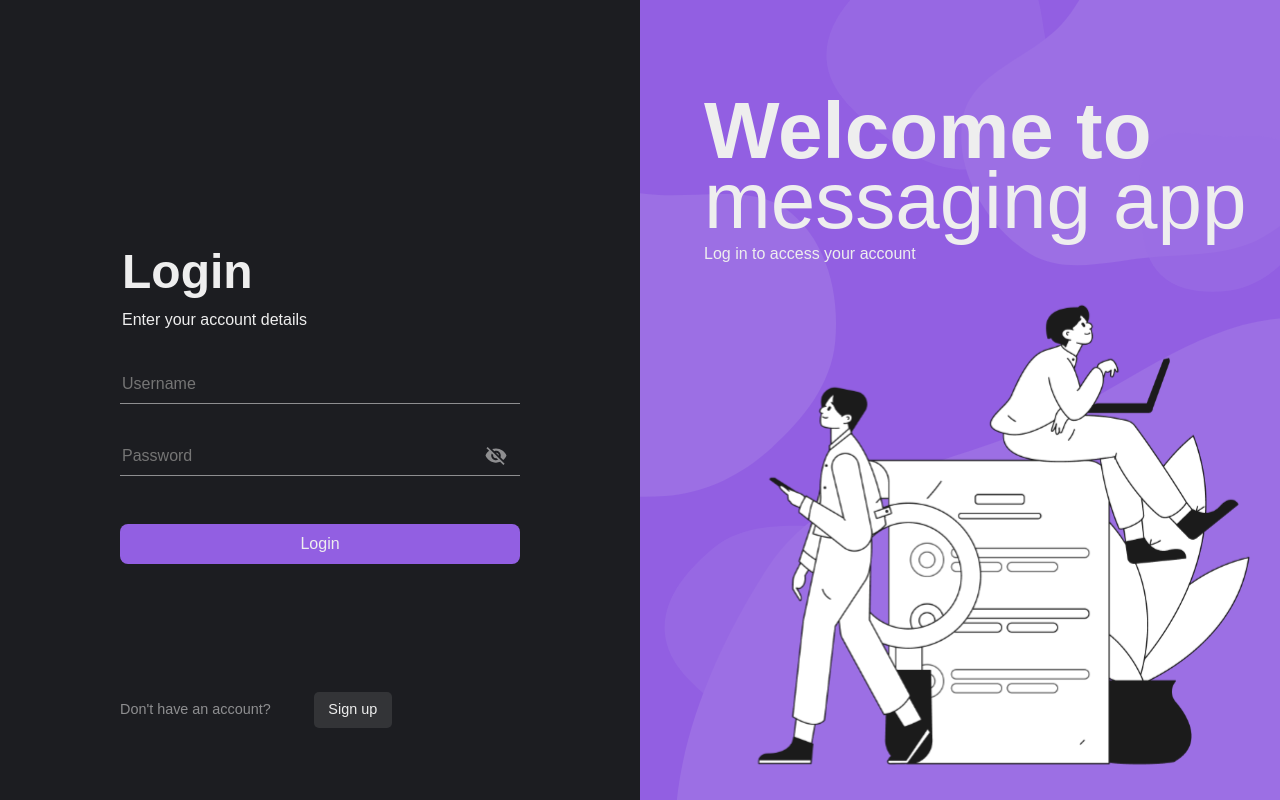
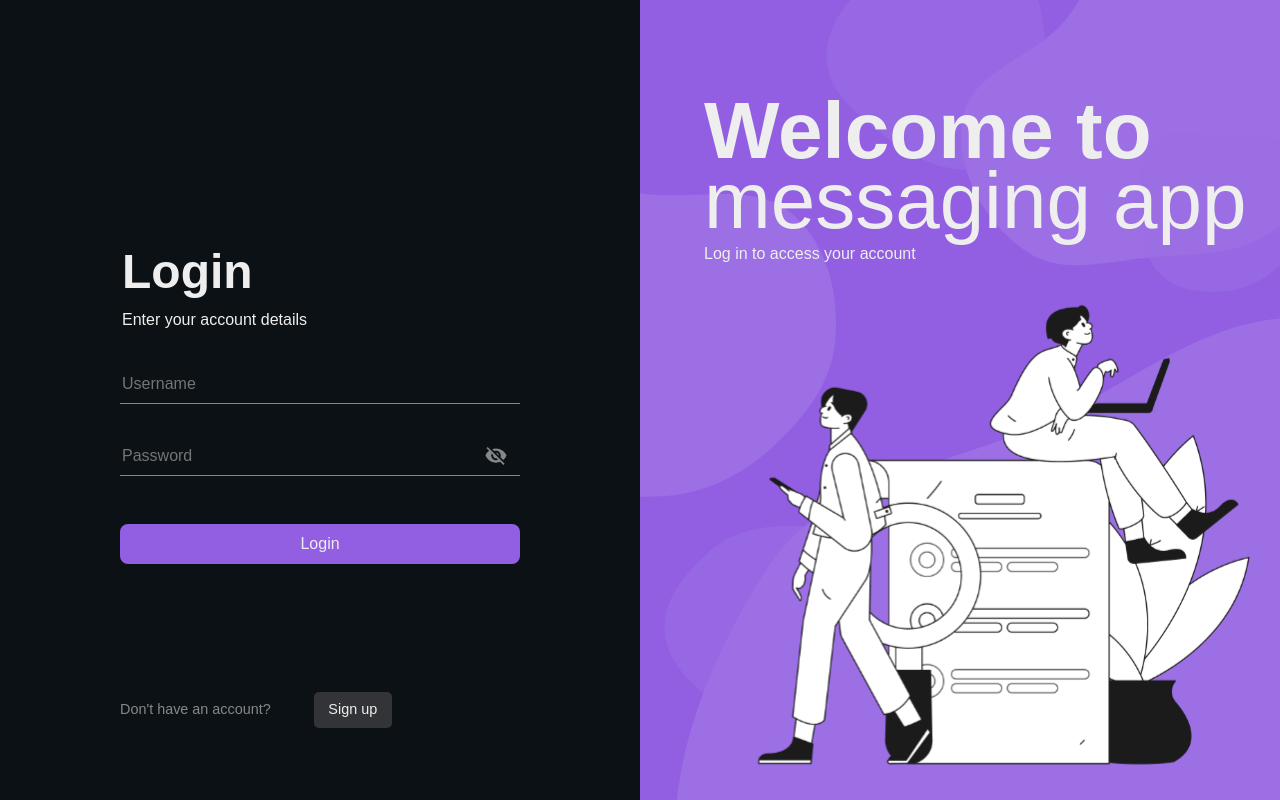
Before and after one commit to SkyMarsh14/messaging-app, a React (Vite) app in the folder frontend/: page /login in a window 1280 px wide. Built offline with nearby package versions, Linux system fonts and the light colour scheme.

Commit message:
improve dark theme styling

```diff
--- a/frontend/src/assets/darkTheme.js
+++ b/frontend/src/assets/darkTheme.js
@@ -1,6 +1,6 @@
 const darkTheme = {
   primaryTextColor: "#eee",
-  primaryBgColor: "#1C1d21",
+  primaryBgColor: "#0B1114",
   lightTextColor: " rgba(255, 255, 255, 0.5)",
   lightBgColor: "#bfbfbfff",
   linkBlueColor: "#85A1FF",
@@ -16,5 +16,6 @@ const darkTheme = {
   receivedChatBubble: "gray",
   scrollBarColor: "dark",
   scrollBarBgColor: "#555",
+  borderElementSeparator: "1px rgb(38, 38, 38) solid",
 };
 export default darkTheme;
--- a/frontend/src/components/ChatPane.jsx
+++ b/frontend/src/components/ChatPane.jsx
@@ -5,11 +5,12 @@ import BottomChatElement from "./BottomChatElement";
 import Messages from "./Messages";
 import useFetch from "../hooks/useFetch";
 const Wrapper = styled.div`
-  grid-column: 2/3;
   padding: 1em;
-  height: inherit;
+  height: 100%;
   display: flex;
   flex-direction: column;
+  background-color: ${({ theme }) => theme.primaryBgColor};
+  gap: 1em;
 `;
 
 const ChatPane = () => {
--- a/frontend/src/components/ChatPlaceHolder.jsx
+++ b/frontend/src/components/ChatPlaceHolder.jsx
@@ -2,6 +2,8 @@ import styled from "styled-components";
 import messagingImg from "../assets/messaging.svg";
 const Wrapper = styled.div`
   display: flex;
+  background-color: ${({ theme }) => theme.primaryBgColor};
+  height: 100%;
   padding: 2px 0;
   grid-column: 2/3;
   justify-content: center;
--- a/frontend/src/components/Messages.jsx
+++ b/frontend/src/components/Messages.jsx
@@ -3,7 +3,6 @@ import EmptyChat from "./EmptyChat";
 import { useEffect, useRef } from "react";
 
 const ChatWrapper = styled.div`
-  height: 100%;
   overflow-y: auto;
   scrollbar-color: ${({ theme }) => theme.scrollBarColor};
   &::-webkit-scrollbar {
--- a/frontend/src/components/UserNav.jsx
+++ b/frontend/src/components/UserNav.jsx
@@ -5,7 +5,7 @@ const Wrapper = styled.div`
   display: flex;
   flex-direction: column;
   font-size: 2em;
-  background-color: ${(props) => props.theme.userNavBgColor};
+  background-color: ${(props) => props.theme.primaryBgColor};
   overflow-y: auto;
   height: 100%;
   grid-column: 1/2;
--- a/frontend/src/page/Dashboard.jsx
+++ b/frontend/src/page/Dashboard.jsx
@@ -10,13 +10,19 @@ const Wrapper = styled.div`
   grid-template-columns: 330px 1fr;
   color: ${(props) => props.theme.primaryTextColor};
 `;
+const OutletContainer = styled.div`
+  border-left: ${({ theme }) => theme.borderElementSeparator};
+  height: 100vh;
+`;
 const Dashboard = () => {
   const { data, error, loading, needsAuth } = useFetch(ENDPOINTS.users());
   if (data && !loading) {
     return (
       <Wrapper>
         <UserNav userData={data} />
-        <Outlet />
+        <OutletContainer>
+          <Outlet />
+        </OutletContainer>
       </Wrapper>
     );
   }
```
